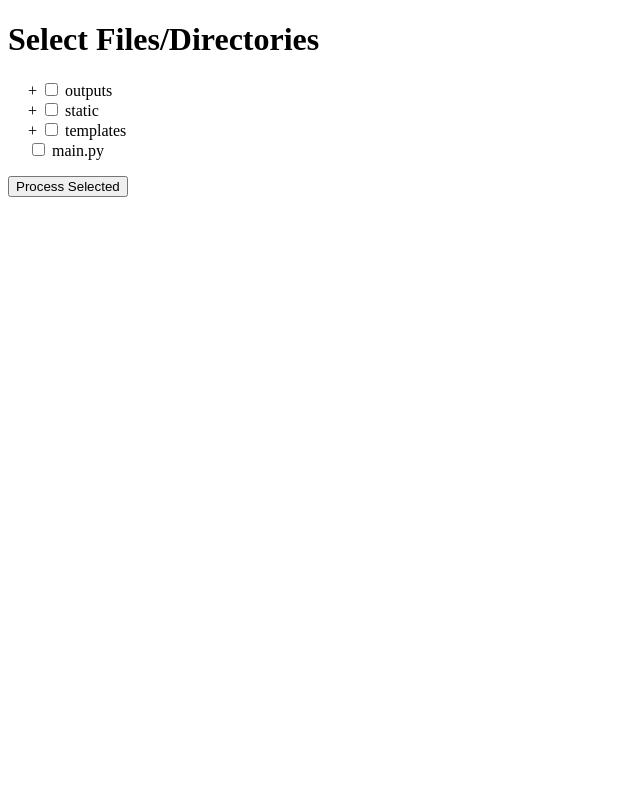
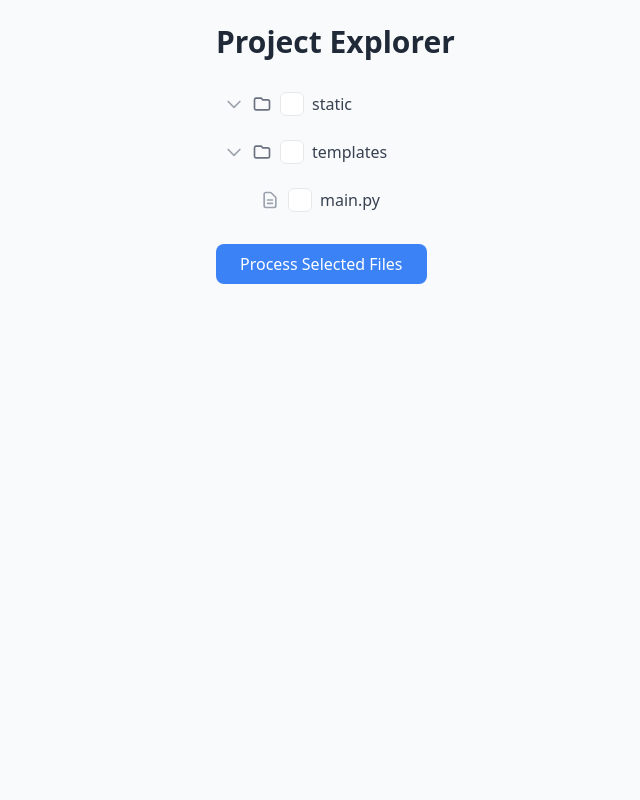
Before and after one commit to juancarlosmaggi/Context-Creator, a FastAPI app: page / in a window 1280 px wide. Shown: the whole page, without its empty margins (0-640 px from the left). Run offline with FastAPI, Linux system fonts and the light colour scheme; some libraries are stand-ins or nearby versions.

```diff
--- a/templates/index.html
+++ b/templates/index.html
@@ -1,35 +1,78 @@
 <!DOCTYPE html>
-<html>
+<html lang="en">
+
 <head>
+    <meta charset="UTF-8">
+    <meta name="viewport" content="width=device-width, initial-scale=1.0">
     <title>File Processor</title>
+    <script src="https://cdn.tailwindcss.com"></script>
     <style>
-        .tree { list-style: none; padding-left: 20px; }
-        .toggle { cursor: pointer; }
-        .collapsed::before { content: "+ "; }
-        .expanded::before { content: "- "; }
-        .hidden { display: none; }
+        [type="checkbox"]:checked,
+        [type="checkbox"]:indeterminate {
+            background-image: none;
+        }
+
+        /* Remove default focus outline to avoid confusion with custom visuals */
+        input[type="checkbox"]:focus+label>span {
+            outline: none;
+        }
     </style>
 </head>
-<body>
-    <h1>Select Files/Directories</h1>
+
+<body class="bg-gray-50 min-h-screen">
+    <div class="max-w-4xl mx-auto p-6">
+        <h1 class="text-3xl font-bold text-gray-800 mb-6">Project Explorer</h1>
         <form action="/process/" method="post">
-        <ul class="tree">
+            <ul class="space-y-2">
                 {% macro render_node(node) %}
-                <li>
+                <li class="group">
+                    <div class="flex items-center hover:bg-gray-100 rounded-lg p-2 transition-colors">
                         {% if node.type == 'directory' %}
-                        <span class="toggle collapsed" onclick="toggleFolder(this)"></span>
-                        <input type="checkbox" id="{{ node.path }}" name="selected_paths"
-                               value="{{ node.path }}" onchange="updateChildren(this)">
-                        <label for="{{ node.path }}">{{ node.name }}</label>
-                        <ul class="hidden">
+                        <button type="button" class="toggle mr-2 text-gray-400 hover:text-gray-600 transition-transform"
+                            onclick="toggleFolder(this)">
+                            <svg class="w-5 h-5 transform transition-transform" fill="none" stroke="currentColor"
+                                viewBox="0 0 24 24">
+                                <path stroke-linecap="round" stroke-linejoin="round" stroke-width="2"
+                                    d="M19 9l-7 7-7-7" />
+                            </svg>
+                        </button>
+                        <span class="mr-2 text-gray-500">
+                            <svg class="w-5 h-5" fill="none" stroke="currentColor" viewBox="0 0 24 24">
+                                <path stroke-linecap="round" stroke-linejoin="round" stroke-width="2"
+                                    d="M3 7v10a2 2 0 002 2h14a2 2 0 002-2V9a2 2 0 00-2-2h-6l-2-2H5a2 2 0 00-2 2z" />
+                            </svg>
+                        </span>
+                        {% else %}
+                        <span class="w-5 h-5 mr-4"></span>
+                        <span class="mr-2 text-gray-400">
+                            <svg class="w-5 h-5" fill="none" stroke="currentColor" viewBox="0 0 24 24">
+                                <path stroke-linecap="round" stroke-linejoin="round" stroke-width="2"
+                                    d="M9 12h6m-6 4h6m2 5H7a2 2 0 01-2-2V5a2 2 0 012-2h5.586a1 1 0 01.707.293l5.414 5.414a1 1 0 01.293.707V19a2 2 0 01-2 2z" />
+                            </svg>
+                        </span>
+                        {% endif %}
+
+                        <input type="checkbox" id="{{ node.path }}" name="selected_paths" value="{{ node.path }}"
+                            class="hidden" onchange="handleCheckboxChange(this, '{{ node.type }}')">
+                        <label for="{{ node.path }}" class="flex-1 cursor-pointer flex items-center">
+                            <span
+                                class="w-6 h-6 mr-2 border rounded-md bg-white flex items-center justify-center transition-colors">
+                                <svg class="w-4 h-4 hidden" fill="none" stroke="white" viewBox="0 0 24 24">
+                                    <path stroke-linecap="round" stroke-linejoin="round" stroke-width="3"
+                                        d="M5 13l4 4L19 7" />
+                                </svg>
+                                <span class="w-4 h-1 bg-blue-700 hidden"></span>
+                            </span>
+                            <span class="text-gray-700">{{ node.name }}</span>
+                        </label>
+                    </div>
+
+                    {% if node.type == 'directory' %}
+                    <ul class="hidden pl-6 ml-4 border-l-2 border-gray-200 space-y-2">
                         {% for child in node.children %}
                         {{ render_node(child) }}
                         {% endfor %}
                     </ul>
-                    {% else %}
-                        <input type="checkbox" id="{{ node.path }}" name="selected_paths"
-                               value="{{ node.path }}" onchange="updateParents(this)">
-                        <label for="{{ node.path }}">{{ node.name }}</label>
                     {% endif %}
                 </li>
                 {% endmacro %}
@@ -37,41 +80,99 @@
                 {{ render_node(child) }}
                 {% endfor %}
             </ul>
-        <button type="submit">Process Selected</button>
+            <button type="submit"
+                class="mt-6 px-6 py-2 bg-blue-500 text-white rounded-lg hover:bg-blue-600 transition-colors">
+                Process Selected Files
+            </button>
         </form>
+    </div>
 
     <script>
-        function toggleFolder(element) {
-            const ul = element.nextElementSibling.nextElementSibling.nextElementSibling;
-            ul.classList.toggle('hidden');
-            element.classList.toggle('collapsed');
-            element.classList.toggle('expanded');
+        function toggleFolder(button) {
+            const listItem = button.closest('li');
+            const childList = listItem.querySelector('ul');
+            const chevron = button.querySelector('svg');
+            childList.classList.toggle('hidden');
+            chevron.classList.toggle('rotate-90');
+            if (!childList.classList.contains('hidden')) {
+                childList.style.maxHeight = '0';
+                childList.classList.remove('hidden');
+                requestAnimationFrame(() => {
+                    childList.style.maxHeight = childList.scrollHeight + 'px';
+                });
+            } else {
+                childList.style.maxHeight = '0';
+                setTimeout(() => childList.classList.add('hidden'), 300);
+            }
         }
 
-        function updateChildren(checkbox) {
-            const children = checkbox.parentElement.querySelectorAll('input[type="checkbox"]');
-            children.forEach(child => {
-                if(child !== checkbox) {
-                    child.checked = checkbox.checked;
-                    child.indeterminate = false;
+        function handleCheckboxChange(checkbox, type) {
+            console.log(`Checkbox changed: ${checkbox.id}, type: ${type}`);
+            updateVisual(checkbox);
+            if (type === 'directory') {
+                updateChildren(checkbox, checkbox.checked);
             }
-            });
             updateParents(checkbox);
         }
 
+        function updateVisual(checkbox) {
+            const labelSpan = checkbox.nextElementSibling.querySelector('span:first-child');
+            const svg = labelSpan.querySelector('svg');
+            const dash = labelSpan.querySelector('span');
+
+            // Remove all conflicting background and border classes
+            labelSpan.classList.remove('bg-white', 'bg-blue-500', 'border-blue-500', 'bg-blue-200');
+            svg.classList.add('hidden');
+            dash.classList.add('hidden');
+
+            if (checkbox.checked) {
+                // Apply checked styles
+                labelSpan.classList.add('bg-blue-500', 'border-blue-500');
+                svg.classList.remove('hidden');
+                console.log(`Checked: ${checkbox.id}, Span classes: ${labelSpan.className}, SVG hidden: ${svg.classList.contains('hidden')}`);
+            } else if (checkbox.indeterminate) {
+                // Apply indeterminate styles
+                labelSpan.classList.add('bg-blue-200');
+                dash.classList.remove('hidden');
+                console.log(`Indeterminate: ${checkbox.id}, Span classes: ${labelSpan.className}, Dash hidden: ${dash.classList.contains('hidden')}`);
+            } else {
+                // Apply unchecked styles
+                labelSpan.classList.add('bg-white');
+                console.log(`Unchecked: ${checkbox.id}, Span classes: ${labelSpan.className}`);
+            }
+        }
+
+        function updateChildren(checkbox, checked) {
+            const listItem = checkbox.closest('li');
+            const childCheckboxes = listItem.querySelectorAll(':scope > ul > li > div > input[type="checkbox"]');
+            childCheckboxes.forEach(child => {
+                if (child.dataset.updating) return;
+                child.dataset.updating = 'true';
+                child.checked = checked;
+                updateVisual(child);
+                const childLi = child.closest('li');
+                if (childLi.querySelector('ul')) {
+                    updateChildren(child, checked);
+                }
+                delete child.dataset.updating;
+            });
+        }
+
         function updateParents(checkbox) {
-            let parent = checkbox.closest('ul').parentElement;
-            while(parent) {
-                const parentCheckbox = parent.querySelector('input[type="checkbox"]');
-                if(parentCheckbox) {
-                    const children = parent.querySelectorAll('input[type="checkbox"]:not(:first-child)');
-                    const checked = Array.from(children).filter(c => c.checked);
-                    parentCheckbox.checked = checked.length === children.length;
-                    parentCheckbox.indeterminate = checked.length > 0 && checked.length < children.length;
+            let parentLi = checkbox.closest('ul').parentElement.closest('li');
+            while (parentLi) {
+                const parentCheckbox = parentLi.querySelector(':scope > div > input[type="checkbox"]');
+                if (parentCheckbox) {
+                    const siblingCheckboxes = parentLi.querySelectorAll(':scope > ul > li > div > input[type="checkbox"]');
+                    const checkedCount = Array.from(siblingCheckboxes).filter(c => c.checked).length;
+                    parentCheckbox.checked = checkedCount === siblingCheckboxes.length;
+                    parentCheckbox.indeterminate = checkedCount > 0 && checkedCount < siblingCheckboxes.length;
+                    updateVisual(parentCheckbox);
                 }
-                parent = parent.parentElement.closest('li');
+                parentLi = parentLi.parentElement.closest('li');
             }
         }
     </script>
 </body>
+
 </html>
```
Also changed, not shown: outputs/llm_input_20250303035601.txt (deleted, +0 -66 lines), 1 other file. Lines whose indentation alone changed are shown as unchanged.
